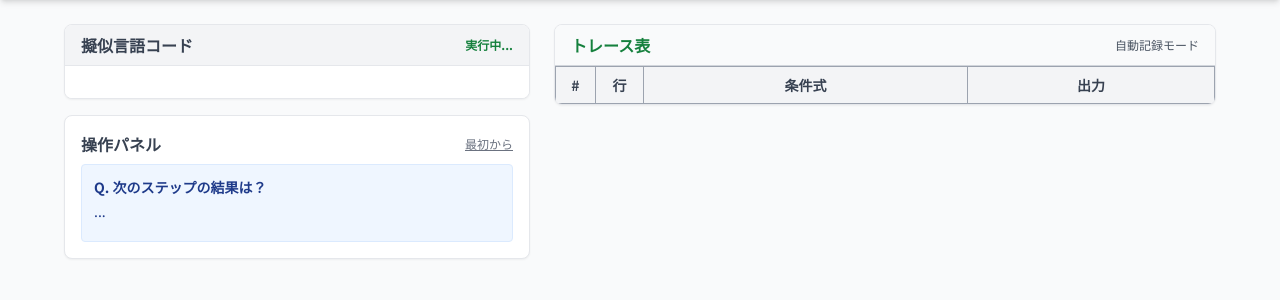
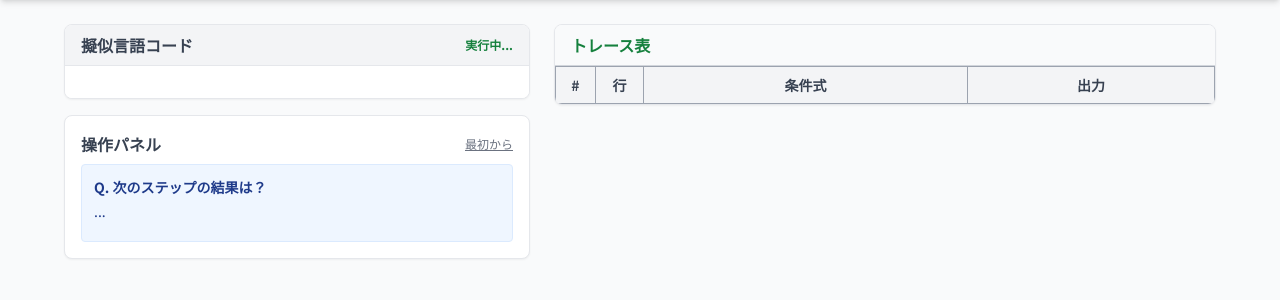
Before and after one commit to Okamoto-Airi/fe_trace_app, a Flask app: template templates/practice.html in a window 1280 px wide. Shown: the part 52-352 px from the top of the page. Run offline with Flask 3, Linux system fonts and the light colour scheme; the template is opened without the code that fills it, so the values that code supplies are empty; some libraries are stand-ins or nearby versions.

Commit message:
update: トレース練習モードのトレース表にあった自動記録モードという文字を削除

```diff
--- a/templates/practice.html
+++ b/templates/practice.html
@@ -66,7 +66,6 @@
         class="bg-gray-50 px-4 py-2 border-b border-gray-300 flex justify-between"
       >
         <h3 class="font-bold text-[#15803d]">トレース表</h3>
-        <span class="text-xs text-gray-600 self-center">自動記録モード</span>
       </div>
       <div class="overflow-x-auto">
         <table class="w-full text-sm text-center border-collapse">
```
